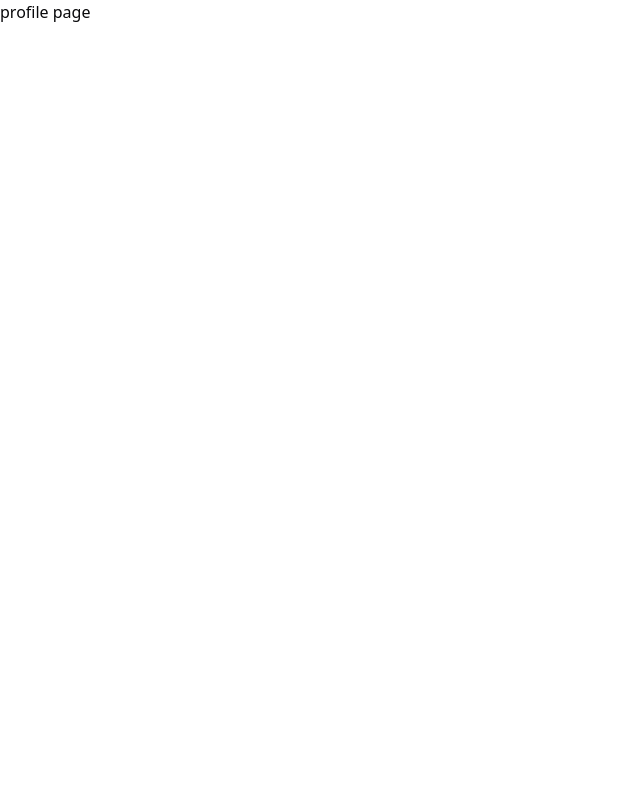
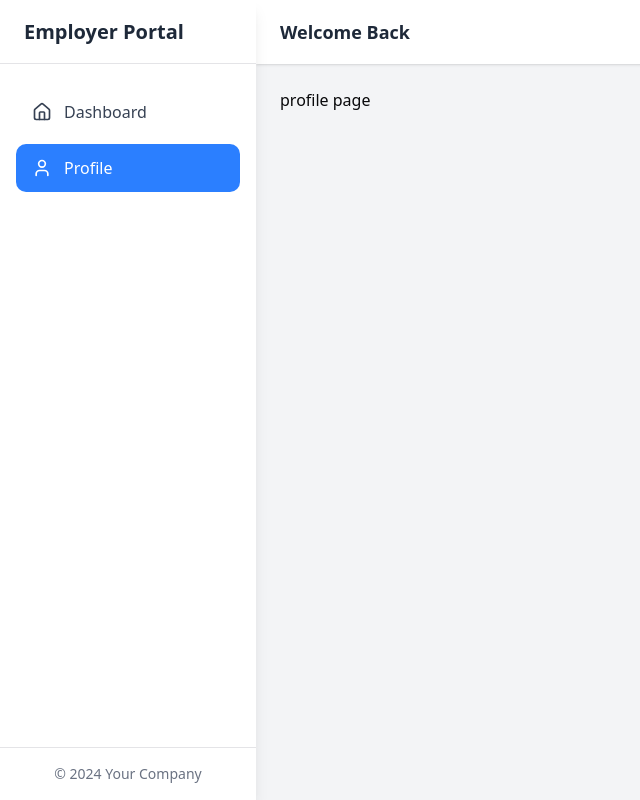
Before and after one commit to Jmike-dev/stellar-frontend, a React (Vite) app: page /employer/profile in a window 1280 px wide. Shown: the whole page, without its empty margins (0-640 px from the left). Built offline with nearby package versions, Linux system fonts and the light colour scheme.

Commit message:
created a sidebar for dashboard

```diff
--- /dev/null
+++ b/src/components/custom/sidebar.tsx
@@ -0,0 +1,82 @@
+import { NavLink } from "react-router";
+import { Home, User, X } from "lucide-react";
+
+interface SidebarProps {
+    isOpen: boolean;
+    onClose: () => void;
+}
+
+function Sidebar({ isOpen, onClose }: SidebarProps) {
+    const navItems = [
+        { path: "/employer/dashboard", label: "Dashboard", icon: Home },
+        { path: "/employer/profile", label: "Profile", icon: User },
+    ];
+
+    return (
+        <>
+            {/* Mobile sidebar backdrop */}
+            {isOpen && (
+                <div
+                    className="bg-opacity-50 fixed inset-0 z-20 bg-black lg:hidden"
+                    onClick={onClose}
+                />
+            )}
+
+            {/* Sidebar */}
+            <aside
+                className={`fixed inset-y-0 left-0 z-30 w-64 transform bg-white shadow-lg transition-transform duration-300 ease-in-out lg:static ${
+                    isOpen
+                        ? "translate-x-0"
+                        : "-translate-x-full lg:translate-x-0"
+                }`}
+            >
+                <div className="flex h-full flex-col">
+                    {/* Logo/Brand */}
+                    <div className="flex h-16 items-center justify-between border-b px-6">
+                        <h1 className="text-xl font-bold text-gray-800">
+                            Employer Portal
+                        </h1>
+                        <button
+                            onClick={onClose}
+                            className="text-gray-600 hover:text-gray-900 lg:hidden"
+                        >
+                            <X size={24} />
+                        </button>
+                    </div>
+
+                    {/* Navigation */}
+                    <nav className="flex-1 space-y-2 px-4 py-6">
+                        {navItems.map((item) => (
+                            <NavLink
+                                key={item.path}
+                                to={item.path}
+                                className={({ isActive }) =>
+                                    `flex items-center gap-3 rounded-lg px-4 py-3 transition-colors ${
+                                        isActive
+                                            ? "bg-blue-500 text-white"
+                                            : "text-gray-700 hover:bg-gray-100"
+                                    }`
+                                }
+                                onClick={onClose}
+                            >
+                                <item.icon size={20} />
+                                <span className="font-medium">
+                                    {item.label}
+                                </span>
+                            </NavLink>
+                        ))}
+                    </nav>
+
+                    {/* Footer */}
+                    <div className="border-t p-4">
+                        <p className="text-center text-sm text-gray-500">
+                            © 2024 Your Company
+                        </p>
+                    </div>
+                </div>
+            </aside>
+        </>
+    );
+}
+
+export default Sidebar;
--- a/src/components/protectRoute.tsx
+++ b/src/components/protectRoute.tsx
@@ -1,7 +1,41 @@
 import { Outlet } from "react-router";
+import { Menu } from "lucide-react";
+import { useState } from "react";
+import Sidebar from "./custom/sidebar";
 
 function ProtectRoute() {
-    return <Outlet />;
+    const [sidebarOpen, setSidebarOpen] = useState(false);
+
+    return (
+        <div className="flex h-screen bg-gray-100">
+            {/* Sidebar */}
+            <Sidebar
+                isOpen={sidebarOpen}
+                onClose={() => setSidebarOpen(false)}
+            />
+
+            {/* Main Content */}
+            <div className="flex flex-1 flex-col overflow-hidden">
+                {/* Top Header */}
+                <header className="flex h-16 items-center bg-white px-6 shadow-sm">
+                    <button
+                        onClick={() => setSidebarOpen(true)}
+                        className="mr-4 text-gray-600 hover:text-gray-900 lg:hidden"
+                    >
+                        <Menu size={24} />
+                    </button>
+                    <h2 className="text-lg font-semibold text-gray-800">
+                        Welcome Back
+                    </h2>
+                </header>
+
+                {/* Page Content */}
+                <main className="flex-1 overflow-y-auto p-6">
+                    <Outlet />
+                </main>
+            </div>
+        </div>
+    );
 }
 
 export default ProtectRoute;
```
